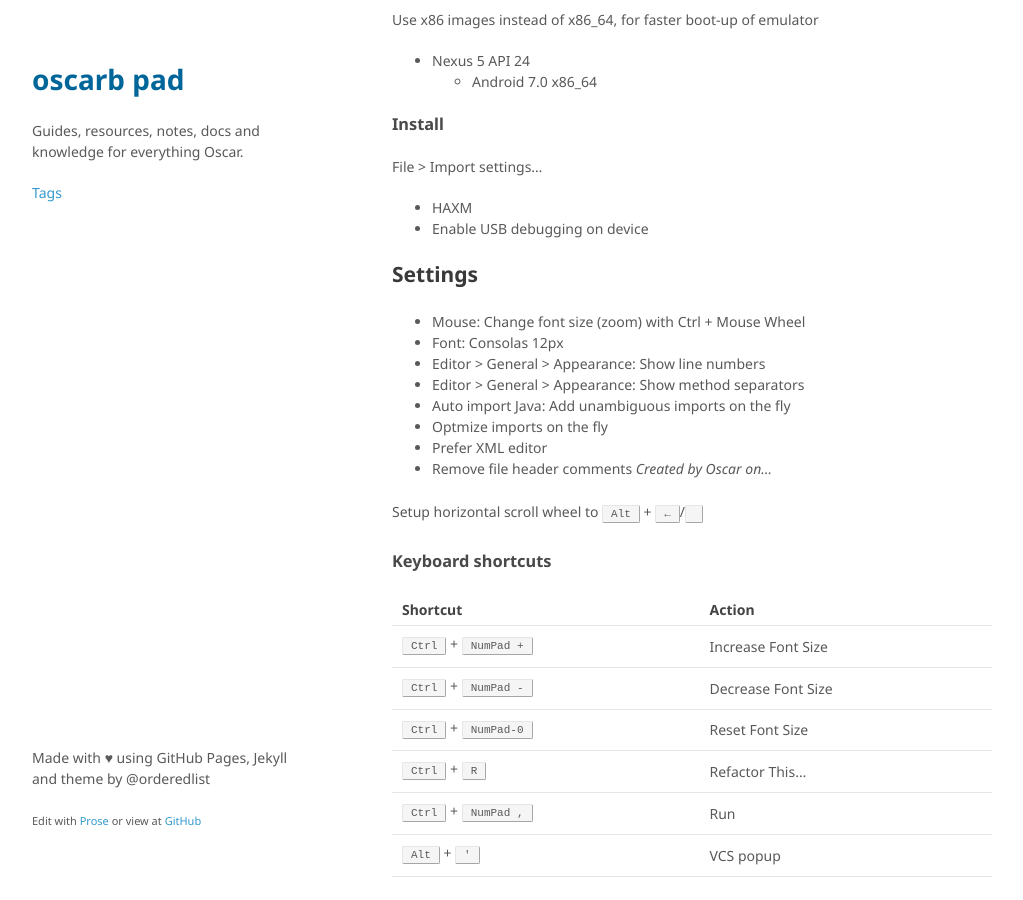
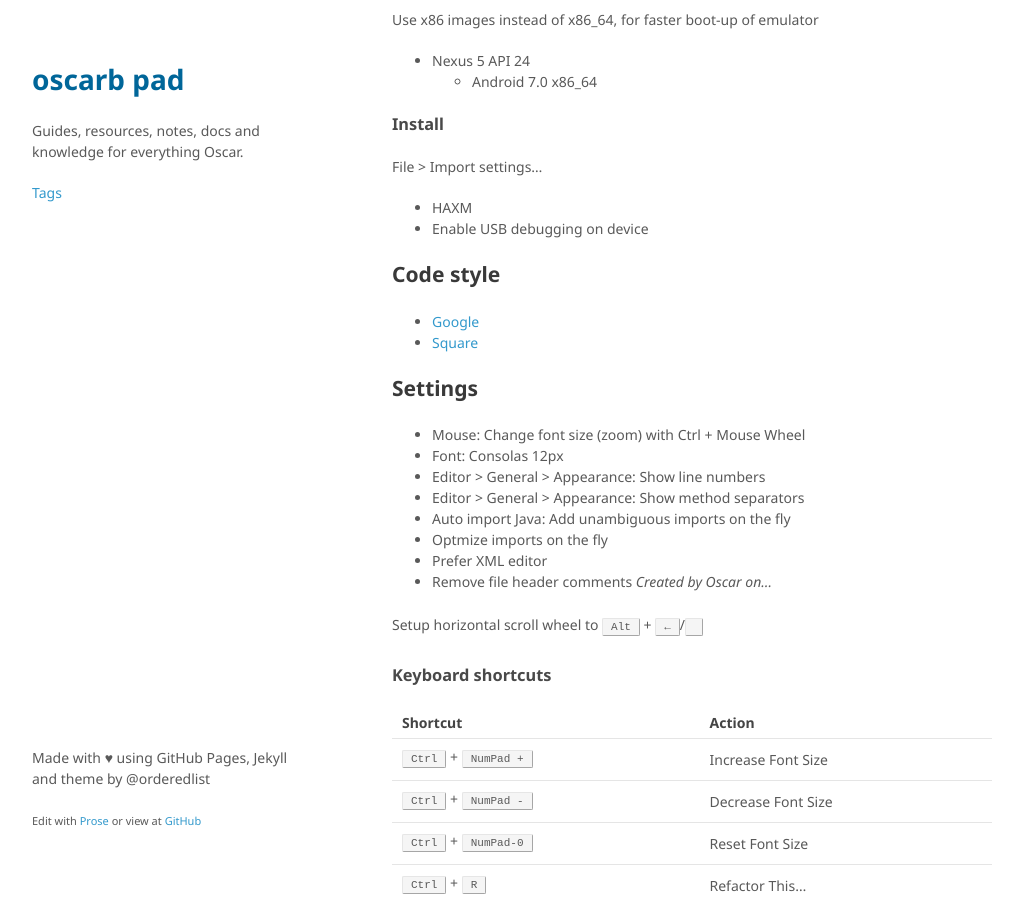
Before and after one commit to oscarb/pad, a Jekyll site: the page built from _docs/android-studio.md, in a window 1280 px wide and 900 px high, scrolled down 557 px. Shown: the whole window, without its empty margins (128-1151 px from the left). Built offline with Jekyll 4.4.1, drawn with Linux system fonts in a browser that asks for light colours; some web fonts are replaced.

Commit message:
Updated android-studio.md

```diff
--- a/_docs/android-studio.md
+++ b/_docs/android-studio.md
@@ -40,6 +40,11 @@ File > Import settings...
 * Enable USB debugging on device
 
 
+
+## Code style
+
+* [Google](https://github.com/google/styleguide/blob/gh-pages/intellij-java-google-style.xml)
+* [Square](https://github.com/square/java-code-styles)
 
 ## Settings
 
```
